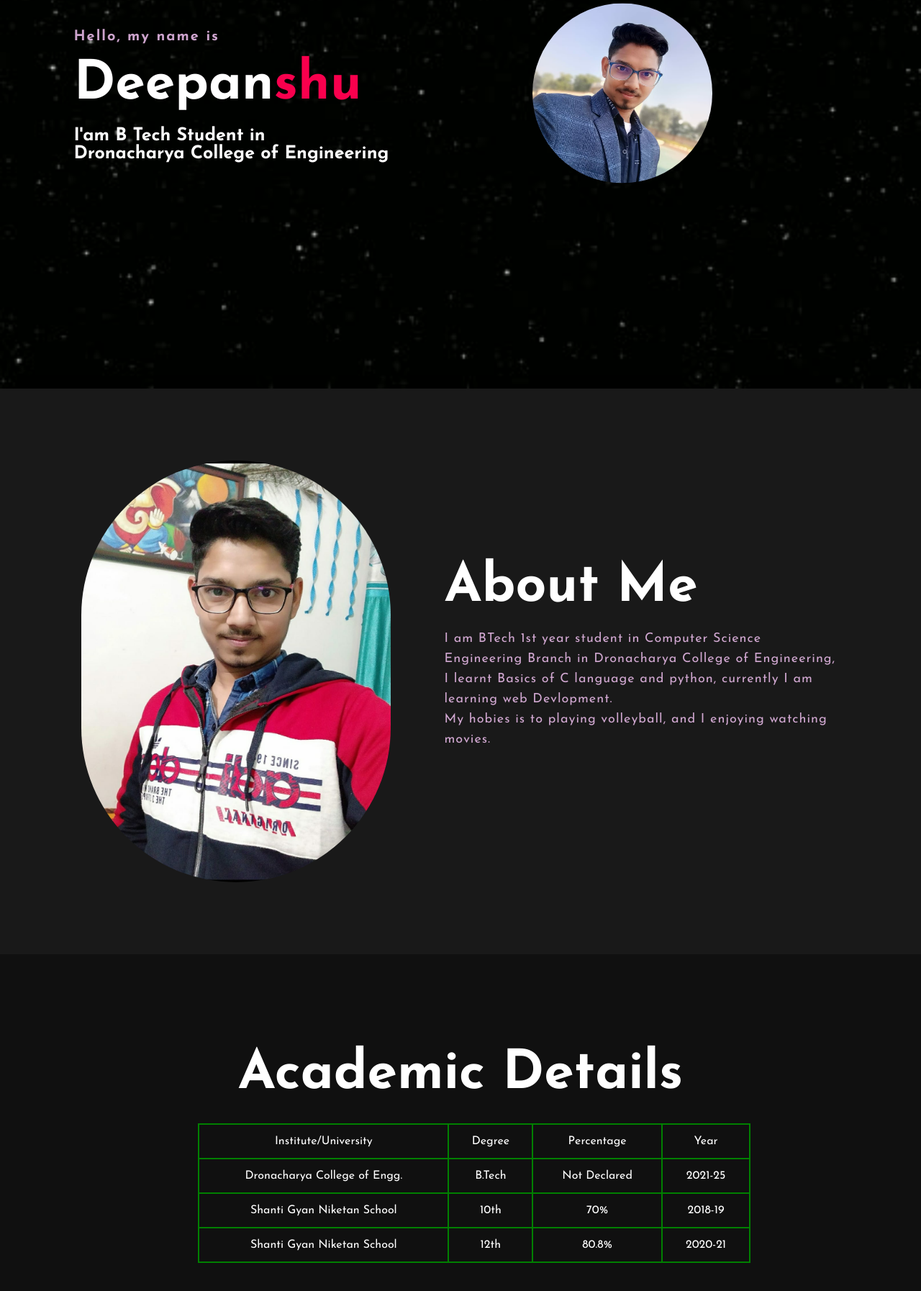
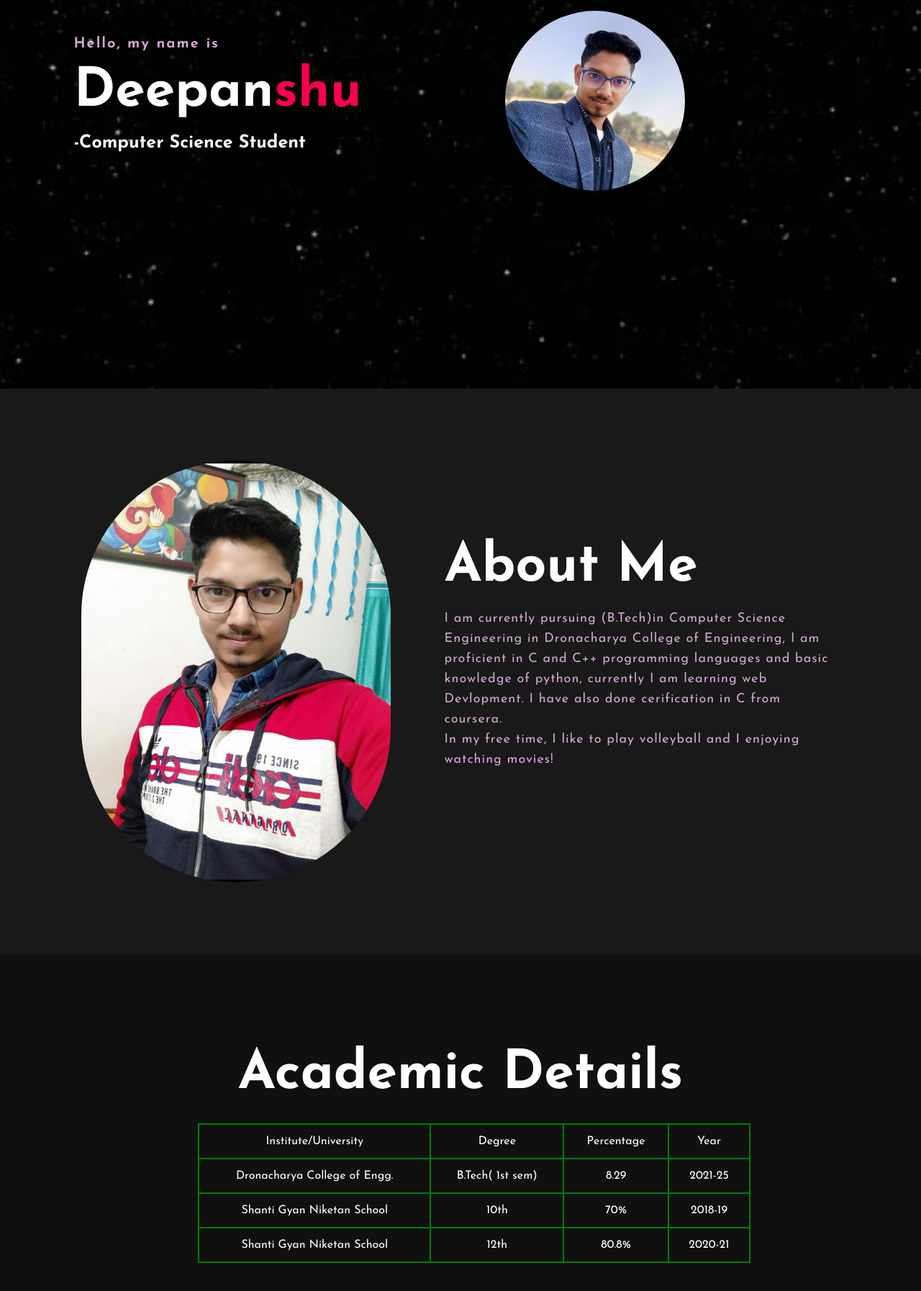
Before and after one commit to Deepanshu1225/About-me, a plain HTML site: page index.html in a window 1280 px wide. Shown: the part 260-2054 px from the top of the page at 72% size. Drawn offline with Linux system fonts and the light colour scheme.

Commit message:
Update index.html

```diff
--- a/index.html
+++ b/index.html
@@ -28,7 +28,7 @@
           <li><a href="#home">Home</a></li>
           <li><a href="#about">About Us</a></li>
           <li><a href="#service">Academic Details</a></li>
-          <li><a href="Deepanshu resumeee (1).docx">My Resume</a></li>
+          <li><a href="Deepanshu resumeee updated.docx">My Resume</a></li>
           <li><a href="#contact">Contact Us</a></li>
         </ul>
       </nav>
@@ -38,10 +38,7 @@
           <div class="tocken">
             <h4>Hello, my name is</h4>
             <h1>Deepan<span>shu</span></h1>
-            <h3>
-              I'am B Tech Student in <br />
-              Dronacharya College of Engineering
-            </h3>
+              <h3> -Computer Science Student </h3>
           </div>
           <img src="deepanshu img1.jpeg" class="photo1"/>
         </div>
@@ -55,10 +52,9 @@
         <div class="about-text">
           <h2>About Me</h2>
           <p>
-            I am BTech 1st year student in Computer Science Engineering Branch
-            in Dronacharya College of Engineering, I learnt Basics of C language
-            and python, currently I am learning web Devlopment. <br />
-            My hobies is to playing volleyball, and I enjoying watching movies.
+       I am currently pursuing (B.Tech)in Computer Science Engineering
+            in Dronacharya College of Engineering, I am proficient in C and C++ programming languages and basic knowledge of python, currently I am learning web Devlopment. I have also done cerification in C from coursera.<br />
+            In my free time, I like to play volleyball and I enjoying watching movies!
           </p>
         </div>
       </div>
@@ -78,8 +74,8 @@
           </tr>
           <tr>
             <td>Dronacharya College of Engg.</td>
-            <td>B.Tech</td>
-            <td>Not Declared</td>
+            <td>B.Tech( 1st sem)</td>
+            <td>8.29</td>
             <td>2021-25</td>
           </tr>
           <tr>
```
